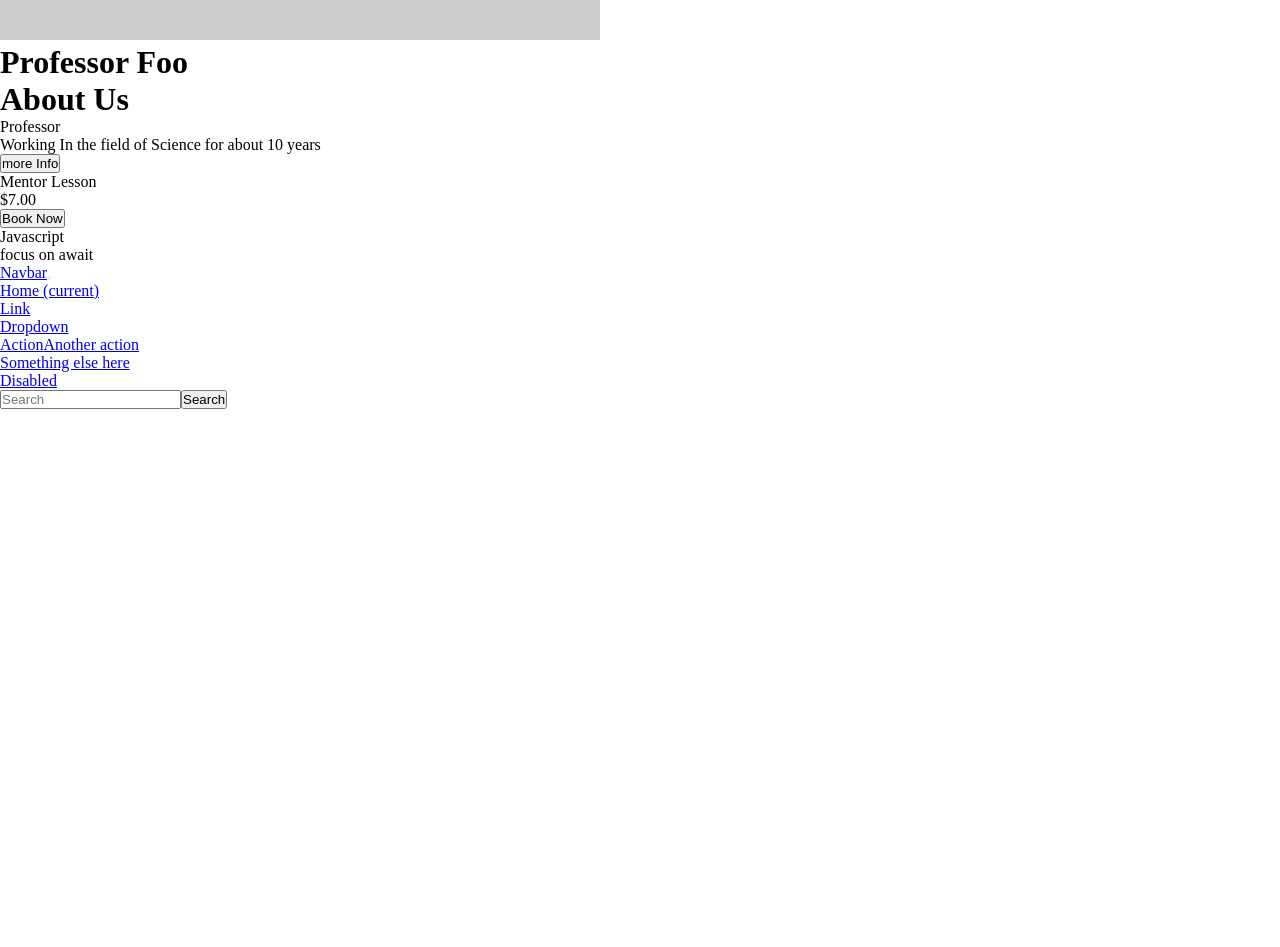
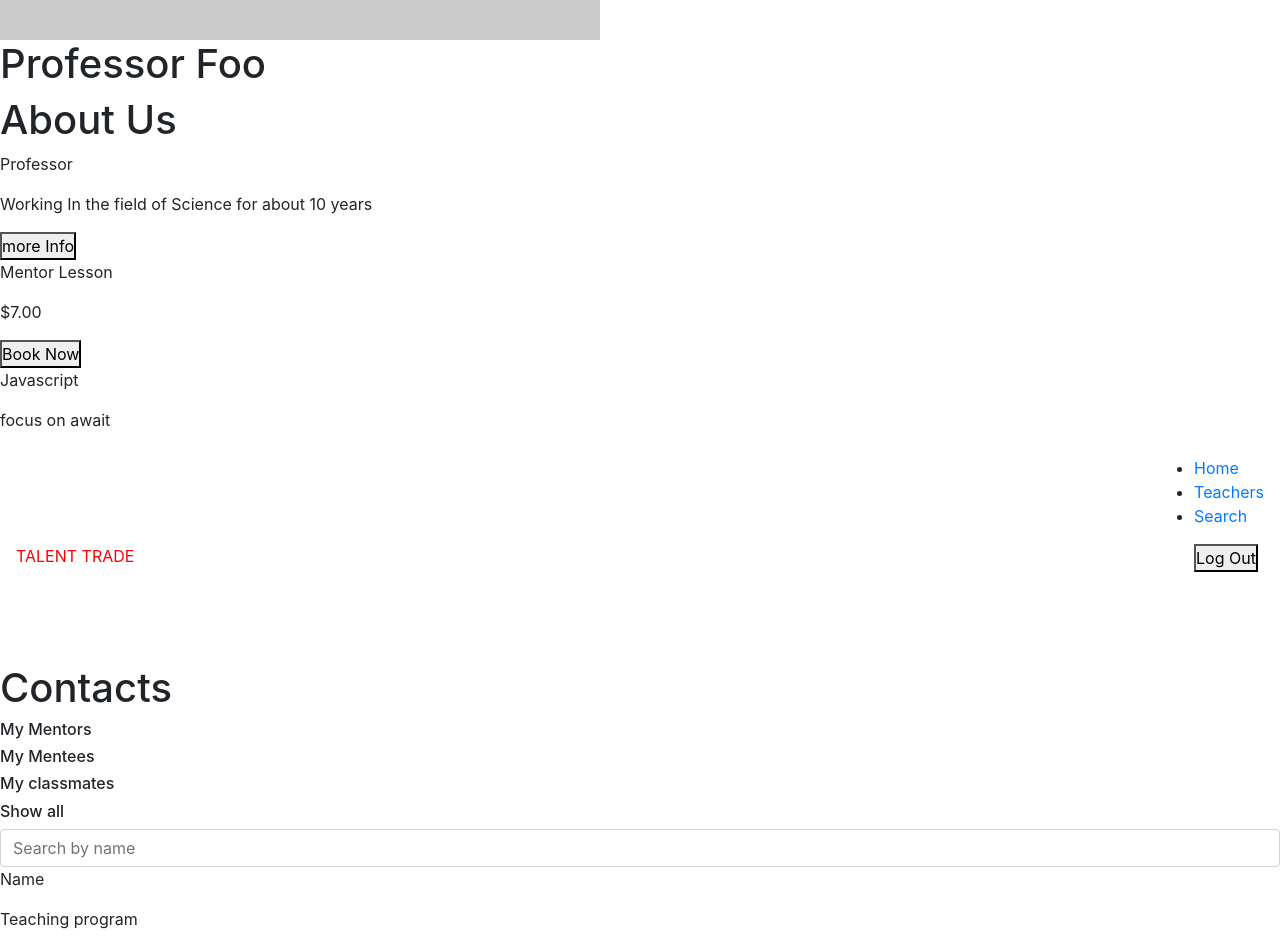
Before and after one commit to chingu-voyages/v8-geckos-team-05, a React (Create React App) app in the folder skill-trade-client/: page / in a window 1280 px wide. Shown: the part 360-1307 px from the top of the page. Before the commit the page ends 800 px from the top, so only its background shows below. Built offline with nearby package versions, Linux system fonts and the light colour scheme.

Commit message:
Added contacts and meetup pages

```diff
--- a/skill-trade-client/src/App.js
+++ b/skill-trade-client/src/App.js
@@ -1,6 +1,7 @@
 import React, { Component } from "react";
 import TeachProfile from "./components/Teacher/teacherProfile";
 import ContactsPg from "./components/Contacts/contactsMain";
+import "bootstrap/dist/css/bootstrap.css";
 class App extends Component {
   render() {
     return (
--- a/skill-trade-client/src/components/Contacts/contactsMain.jsx
+++ b/skill-trade-client/src/components/Contacts/contactsMain.jsx
@@ -1,11 +1,46 @@
 import React, { Component } from "react";
-import NavBar from "./navBar";
+import NavBar from "../navBar";
+import FriendCard from "./friendCard";
 
-class ContactsPg extends Component {
+class ContactsMain extends Component {
   state = {};
   render() {
-    return <NavBar />;
+    return (
+      <React.Fragment>
+        <NavBar />
+        <div className="mainContainer">
+          <h1>Contacts</h1>
+          <div className="contentBox">
+            <div className="topBar">
+              <div className="myMentorsBlock">
+                <h6>My Mentors</h6>
+              </div>
+              <div className="myMenteesBlock">
+                <h6>My Mentees</h6>
+              </div>
+              <div className="myClassmatesBlock">
+                <h6>My classmates</h6>
+              </div>
+              <div className="showAllBlock">
+                <h6>Show all</h6>
+              </div>
+            </div>
+            <div className="searchBar">
+              <input
+                className="form-control mr-sm-2"
+                type="search"
+                placeholder="Search by name"
+                aria-label="Search"
+              />
+            </div>
+            <div className="resultsGrid">
+              <FriendCard />
+            </div>
+          </div>
+        </div>
+      </React.Fragment>
+    );
   }
 }
 
-export default ContactsPg;
+export default ContactsMain;
--- /dev/null
+++ b/skill-trade-client/src/components/Contacts/friendCard.jsx
@@ -0,0 +1,17 @@
+import React, { Component } from "react";
+class FriendCard extends Component {
+  state = {};
+  render() {
+    return (
+      <div className="mainContainer">
+        <div className="imgContainer" />
+        <div className="textContainer">
+          <p>Name</p>
+          <p>Teaching program</p>
+        </div>
+      </div>
+    );
+  }
+}
+
+export default FriendCard;
--- a/skill-trade-client/src/components/Contacts/navBar.jsx
+++ /dev/null
@@ -1,92 +0,0 @@
-import React, { Component } from "react";
-class NavBar extends Component {
-  state = {};
-  render() {
-    return (
-      <React.Fragment>
-        <nav className="navbar navbar-expand-lg navbar-light bg-light">
-          <a className="navbar-brand" href="#">
-            Navbar
-          </a>
-          <button
-            className="navbar-toggler"
-            type="button"
-            data-toggle="collapse"
-            data-target="#navbarSupportedContent"
-            aria-controls="navbarSupportedContent"
-            aria-expanded="false"
-            aria-label="Toggle navigation"
-          >
-            <span className="navbar-toggler-icon" />
-          </button>
-
-          <div className="collapse navbar-collapse" id="navbarSupportedContent">
-            <ul className="navbar-nav mr-auto">
-              <li className="nav-item active">
-                <a className="nav-link" href="#">
-                  Home <span className="sr-only">(current)</span>
-                </a>
-              </li>
-              <li className="nav-item">
-                <a className="nav-link" href="#">
-                  Link
-                </a>
-              </li>
-              <li className="nav-item dropdown">
-                <a
-                  className="nav-link dropdown-toggle"
-                  href="#"
-                  id="navbarDropdown"
-                  role="button"
-                  data-toggle="dropdown"
-                  aria-haspopup="true"
-                  aria-expanded="false"
-                >
-                  Dropdown
-                </a>
-                <div className="dropdown-menu" aria-labelledby="navbarDropdown">
-                  <a className="dropdown-item" href="#">
-                    Action
-                  </a>
-                  <a className="dropdown-item" href="#">
-                    Another action
-                  </a>
-                  <div className="dropdown-divider" />
-                  <a className="dropdown-item" href="#">
-                    Something else here
-                  </a>
-                </div>
-              </li>
-              <li className="nav-item">
-                <a
-                  className="nav-link disabled"
-                  href="#"
-                  tabindex="-1"
-                  aria-disabled="true"
-                >
-                  Disabled
-                </a>
-              </li>
-            </ul>
-            <form className="form-inline my-2 my-lg-0">
-              <input
-                className="form-control mr-sm-2"
-                type="search"
-                placeholder="Search"
-                aria-label="Search"
-              />
-              <button
-                className="btn btn-outline-success my-2 my-sm-0"
-                type="submit"
-              >
-                Search
-              </button>
-            </form>
-          </div>
-        </nav>
-      </React.Fragment>
-    );
-  }
-}
-
-export default NavBar;
--- /dev/null
+++ b/skill-trade-client/src/components/navBar.jsx
@@ -0,0 +1,51 @@
+import React, { Component } from "react";
+class NavBar extends Component {
+  state = {};
+  render() {
+    return (
+      <>
+        <nav className="navbar">
+          <a className="navbar__banner" href="#">
+            TALENT TRADE
+          </a>
+          {/* <button
+            className="navbar-toggler"
+            type="button"
+            data-toggle="collapse"
+            data-target="#navbarSupportedContent"
+            aria-controls="navbarSupportedContent"
+            aria-expanded="false"
+            aria-label="Toggle navigation"
+          >
+            <span className="navbar-toggler-icon" />
+          </button> */}
+
+          <div className="navbar__collapse">
+            <ul className="listedItems">
+              <li className="listedItems__item">
+                <a className="listedItems__link" href="#">
+                  Home
+                </a>
+              </li>
+              <li className="listedItems__item">
+                <a className="listedItems__link" href="#">
+                  Teachers
+                </a>
+              </li>
+              <li className="listedItems__item">
+                <a className="listedItems__link" href="#">
+                  Search
+                </a>
+              </li>
+            </ul>
+            <button className="navbar__btn-logout" type="submit">
+              Log Out
+            </button>
+          </div>
+        </nav>
+      </>
+    );
+  }
+}
+
+export default NavBar;
--- a/skill-trade-client/src/index.css
+++ b/skill-trade-client/src/index.css
@@ -2,3 +2,9 @@
   margin: 0;
   padding: 0;
   box-sizing: border-box; }
+
+.navbar__banner {
+  color: red; }
+
+.navbar__collapse {
+  height: 200px; }
--- /dev/null
+++ b/skill-trade-client/src/sass/components/_navBar.scss
@@ -0,0 +1,8 @@
+.navbar {
+  &__banner {
+    color: red;
+  }
+  &__collapse {
+    height: 200px;
+  }
+}
--- a/skill-trade-client/src/sass/main.scss
+++ b/skill-trade-client/src/sass/main.scss
@@ -1 +1,3 @@
-@import 'base/base'
+@import "base/base";
+
+@import "components/navBar";
```
Also changed, not shown: skill-trade-client/src/components/MeetupPg/meetupMain.jsx (added, +72 -0 lines), 1 other file (tests, documents, lock files or other folders).
